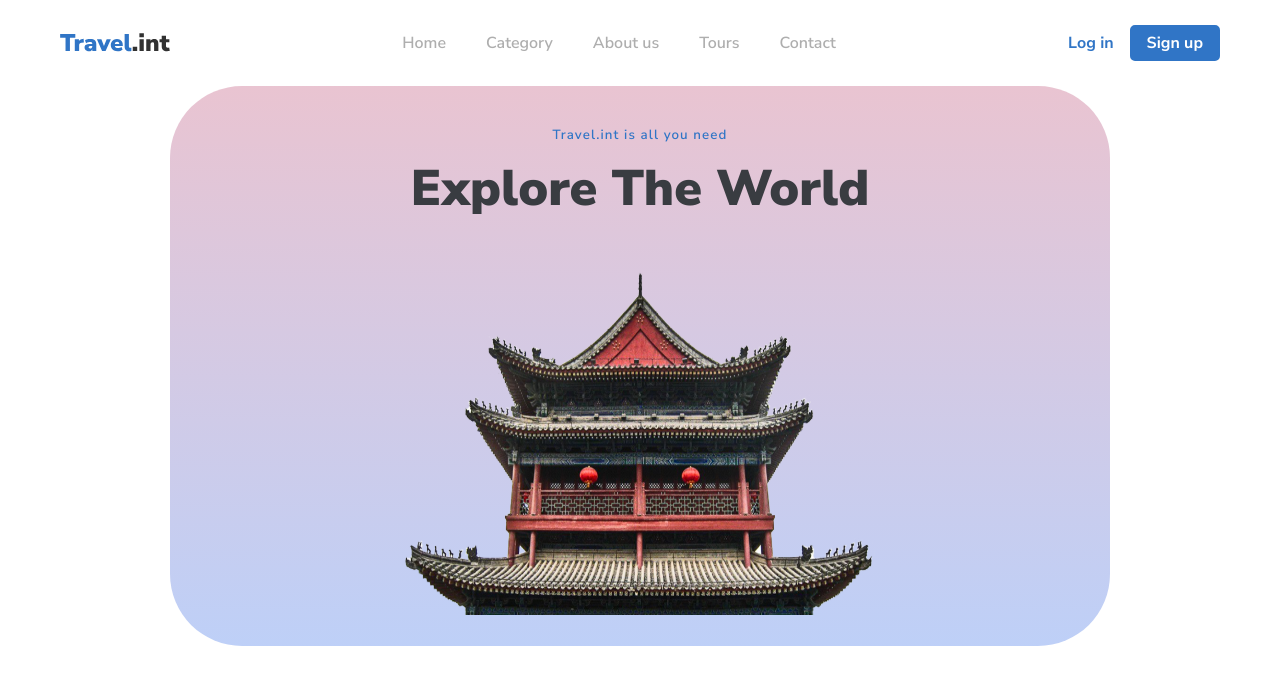
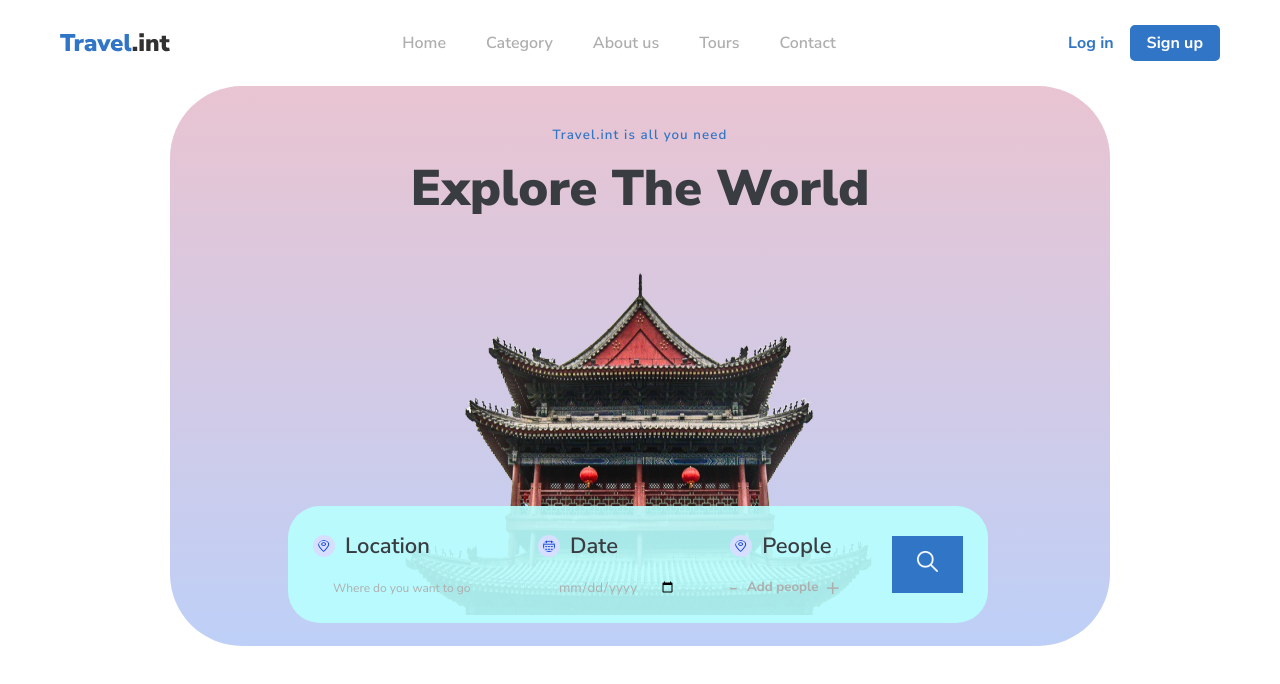
Before and after one commit to UmarkhonAkhmedov/My-Projects-in-React-Js, a React (Create React App) app in the folder travel.int/: page / in a window 1280 px wide. Shown: the top 684 px of the page. Built offline with nearby package versions, Linux system fonts and the light colour scheme.

Commit message:
Adding Inputs part of Hero start -doing some styling but not completed yet

```diff
--- a/travel.int/src/components/Home/Hero.js
+++ b/travel.int/src/components/Home/Hero.js
@@ -8,7 +8,38 @@ function Hero() {
         <h5>Travel.int is all you need</h5>
         <h1>Explore The World</h1>
       </HeroText>
+      <HeroInput>
+        <InputLocation>
+          <span>
+            <img src="/images/Home/hero__icon--location.svg"/>
+            <h3>Location</h3>
+          </span>
+          <input type="search" placeholder="Where do you want to go?"/>
+        </InputLocation>
+        <InputDate>
+          <span>
+            <img src="/images/Home/hero__icon-date.svg"/>
+            <h3>Date</h3>
+          </span>
+          <input type="date" placeholder="Choose date"/>
+        </InputDate>
+        <InputPeople>
+          <span>
+            <img src="/images/Home/hero__icon--location.svg"/>
+            <h3>People</h3>
+          </span>
+          <div>
+            <span>-</span>
+            <h5>Add people</h5>
+            <span>+</span>
+          </div>
+        </InputPeople>
+        <InputSearch href="#">
+          <img src="/images/Home/hero__icon--search.svg"/>
+          </InputSearch>
+      </HeroInput>
     </Container>
+
   )
 }
 
@@ -16,6 +47,7 @@ export default Hero
 
 const Container = styled.div`
   padding: 0 170px;
+  position: relative;
 
   @media screen and (max-width: 1024px){
     padding: 0 40px;
@@ -68,3 +100,78 @@ const HeroText = styled.div`
   }
 
 `
+const HeroInput = styled.div`
+  position: absolute;
+  top: 420px;
+  left: calc(50% - 352px);
+  display: flex;
+  align-items: flex-start ;
+  justify-content: space-between;
+  background-color: rgba(185, 255, 255, 90%);
+  border-radius: 32px;
+  width: 700px;
+  padding: 25px;
+`
+
+const InputLocation = styled.div`
+
+  > span {
+    display: flex;
+    align-items: center;
+    margin-bottom: 15px;
+
+    > img {
+      width: 22px;
+      height: 22px;
+      border-radius: 50%;
+      margin-right: 10px;
+      padding: 5px;
+      background-color: #D6DFFF;
+    }
+
+    > h3 {
+      font-size: 22px;
+      font-weight: 600;
+    }
+  }
+  > input {
+    border: none;
+    outline: none;
+    background-color: transparent;
+    margin-left: 20px;
+
+    &::placeholder {
+      color: #AEAEAE;
+      font-size: 12px;
+    }
+  }
+`
+
+const InputDate = styled(InputLocation)`
+  > input {
+    color: #AEAEAE;
+  }
+`
+
+const InputPeople = styled(InputLocation)`
+
+  > div {
+    display: flex;
+    align-items: center;
+
+    > h5 {
+      margin: 0px 10px;
+      color: #AEAEAE;
+    }
+    > span {
+      transform: scale(1.5);
+      color: #AEAEAE;
+    }
+  }
+`
+
+const InputSearch = styled.div`
+  margin-top: 5px;
+  background-color: #3075C6;
+  padding: 15px 25px;
+`
```
